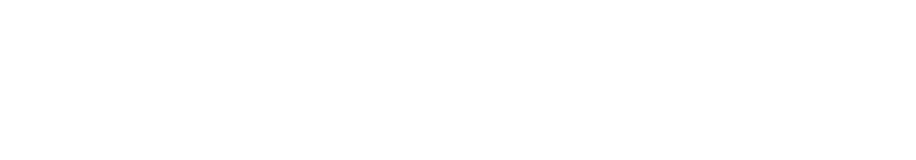
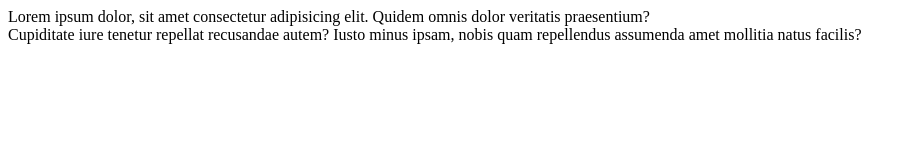
Before and after one commit to Mobashirahmed/myGIT_cmds_learnings, a plain HTML site: page index.html in a window 1280 px wide. Shown: the whole page, without its empty margins (0-916 px from the left). Drawn offline with Linux system fonts and the light colour scheme.

Commit message:
added body of html file

```diff
--- a/index.html
+++ b/index.html
@@ -16,7 +16,10 @@
         <!--[if lt IE 7]>
             <p class="browsehappy">You are using an <strong>outdated</strong> browser. Please <a href="#">upgrade your browser</a> to improve your experience.</p>
         <![endif]-->
-
+        <centre>
+            Lorem ipsum dolor, sit amet consectetur adipisicing elit. Quidem omnis dolor veritatis praesentium?<br>
+            Cupiditate iure tenetur repellat recusandae autem? Iusto minus ipsam, nobis quam repellendus assumenda amet mollitia natus facilis?
+        </centre>
         <script src="" async defer></script>
     </body>
 </html>
```
